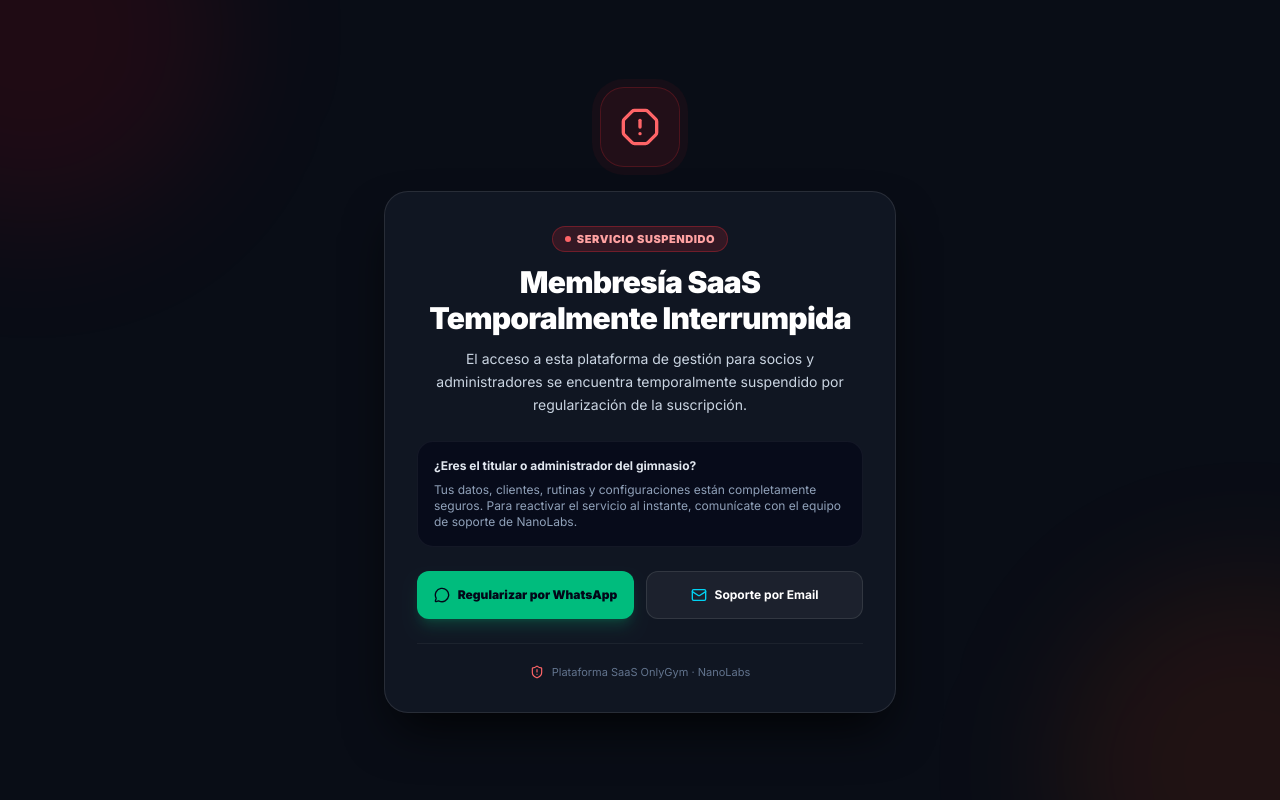
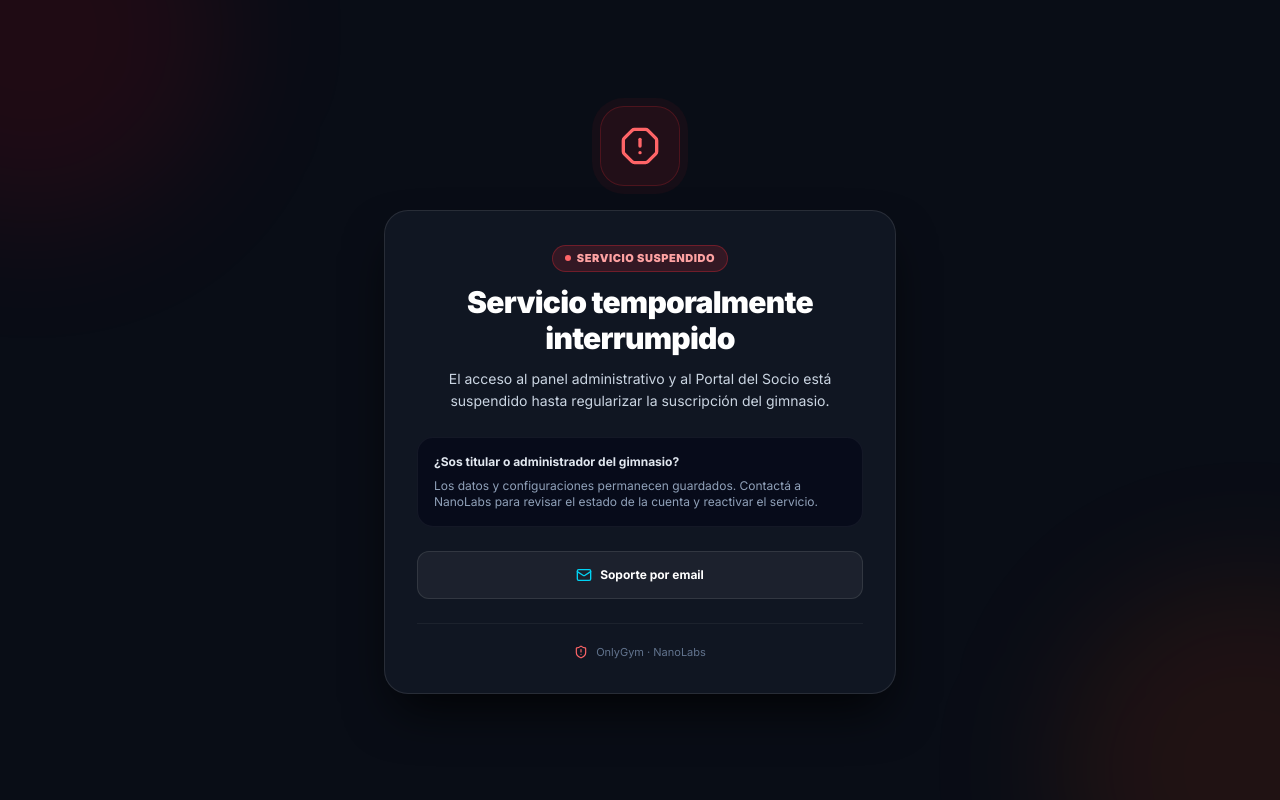
Before and after one commit to augustobx/onlygym, a Next.js app: page /suspendido in a window 1280 px wide. Built offline with nearby package versions, Linux system fonts and the light colour scheme.

Commit message:
fix: remove fake support destination from suspended page

```diff
--- a/src/app/suspendido/page.tsx
+++ b/src/app/suspendido/page.tsx
@@ -1,10 +1,11 @@
-import Link from "next/link";
-import { AlertOctagon, MessageCircle, Mail, ArrowLeft, ShieldAlert } from "lucide-react";
+import { AlertOctagon, MessageCircle, Mail, ShieldAlert } from "lucide-react";
 
 export default function SuspendidoPage() {
+  const whatsappUrl = process.env.SUPPORT_WHATSAPP_URL?.trim() || null;
+  const supportEmail = process.env.SUPPORT_EMAIL?.trim() || "soporte@nanolabs.com.ar";
+
   return (
     <main className="min-h-screen bg-[#090d16] text-white flex items-center justify-center p-4 relative overflow-hidden selection:bg-red-500 selection:text-white">
-      {/* Red ambient glow */}
       <div className="absolute -top-40 -left-40 w-96 h-96 bg-red-600/10 rounded-full blur-3xl pointer-events-none" />
       <div className="absolute -bottom-40 -right-40 w-96 h-96 bg-orange-600/10 rounded-full blur-3xl pointer-events-none" />
 
@@ -16,45 +17,33 @@ export default function SuspendidoPage() {
         <div className="bg-[#121824]/90 border border-white/10 rounded-3xl p-6 sm:p-8 backdrop-blur-xl shadow-2xl shadow-black/80">
           <span className="inline-flex items-center gap-1.5 px-3 py-1 rounded-full text-[11px] font-black uppercase tracking-wider bg-red-500/15 text-red-300 border border-red-500/30 mb-3">
             <span className="w-1.5 h-1.5 rounded-full bg-red-400" />
-            Servicio Suspendido
+            Servicio suspendido
           </span>
 
-          <h1 className="text-2xl sm:text-3xl font-black text-white tracking-tight">
-            Membresía SaaS Temporalmente Interrumpida
-          </h1>
-
+          <h1 className="text-2xl sm:text-3xl font-black text-white tracking-tight">Servicio temporalmente interrumpido</h1>
           <p className="text-sm text-slate-300 mt-3 leading-relaxed">
-            El acceso a esta plataforma de gestión para socios y administradores se encuentra temporalmente suspendido por regularización de la suscripción.
+            El acceso al panel administrativo y al Portal del Socio está suspendido hasta regularizar la suscripción del gimnasio.
           </p>
 
           <div className="my-6 p-4 rounded-2xl bg-slate-950/60 border border-white/5 text-left text-xs space-y-2 text-slate-400">
-            <p className="font-bold text-slate-200">¿Eres el titular o administrador del gimnasio?</p>
-            <p>
-              Tus datos, clientes, rutinas y configuraciones están completamente seguros. Para reactivar el servicio al instante, comunícate con el equipo de soporte de NanoLabs.
-            </p>
+            <p className="font-bold text-slate-200">¿Sos titular o administrador del gimnasio?</p>
+            <p>Los datos y configuraciones permanecen guardados. Contactá a NanoLabs para revisar el estado de la cuenta y reactivar el servicio.</p>
           </div>
 
-          <div className="grid grid-cols-1 sm:grid-cols-2 gap-3">
-            <a
-              href="https://wa.me/5491100000000?text=Hola,%20deseo%20regularizar%20la%20suscripci%C3%B3n%20de%20mi%20gimnasio%20en%20OnlyGym"
-              target="_blank"
-              rel="noreferrer"
-              className="h-12 rounded-xl bg-emerald-500 hover:bg-emerald-400 text-slate-950 font-black text-xs flex items-center justify-center gap-2 transition shadow-lg shadow-emerald-500/20"
-            >
-              <MessageCircle className="w-4 h-4" /> Regularizar por WhatsApp
-            </a>
-
-            <a
-              href="mailto:soporte@nanolabs.ar?subject=Regularización%20Suscripción%20OnlyGym"
-              className="h-12 rounded-xl bg-white/5 hover:bg-white/10 text-white font-bold text-xs border border-white/10 flex items-center justify-center gap-2 transition"
-            >
-              <Mail className="w-4 h-4 text-cyan-400" /> Soporte por Email
+          <div className={`grid grid-cols-1 ${whatsappUrl ? "sm:grid-cols-2" : ""} gap-3`}>
+            {whatsappUrl && (
+              <a href={whatsappUrl} target="_blank" rel="noreferrer" className="h-12 rounded-xl bg-emerald-500 hover:bg-emerald-400 text-slate-950 font-black text-xs flex items-center justify-center gap-2 transition shadow-lg shadow-emerald-500/20">
+                <MessageCircle className="w-4 h-4" /> Contactar por WhatsApp
+              </a>
+            )}
+            <a href={`mailto:${supportEmail}?subject=Regularizaci%C3%B3n%20Suscripci%C3%B3n%20OnlyGym`} className="h-12 rounded-xl bg-white/5 hover:bg-white/10 text-white font-bold text-xs border border-white/10 flex items-center justify-center gap-2 transition">
+              <Mail className="w-4 h-4 text-cyan-400" /> Soporte por email
             </a>
           </div>
 
           <div className="mt-6 pt-5 border-t border-white/5 flex items-center justify-center gap-2 text-[11px] text-slate-500">
             <ShieldAlert className="w-3.5 h-3.5 text-red-400" />
-            <span>Plataforma SaaS OnlyGym · NanoLabs</span>
+            <span>OnlyGym · NanoLabs</span>
           </div>
         </div>
       </div>
```
